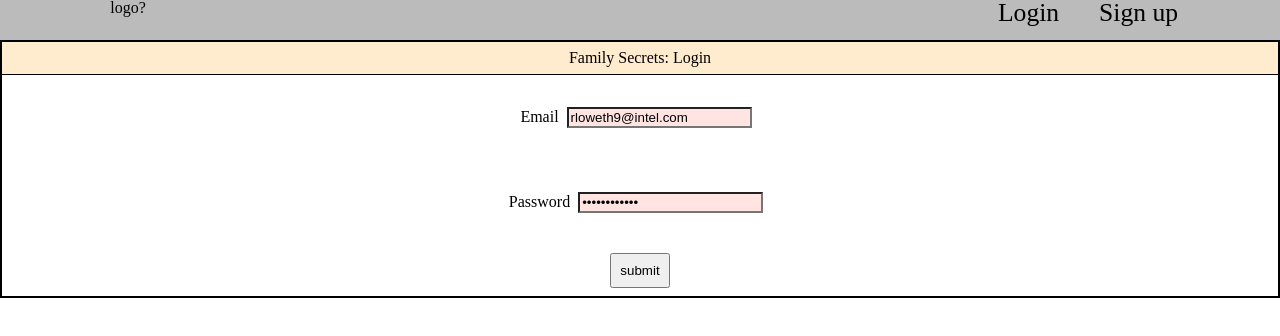
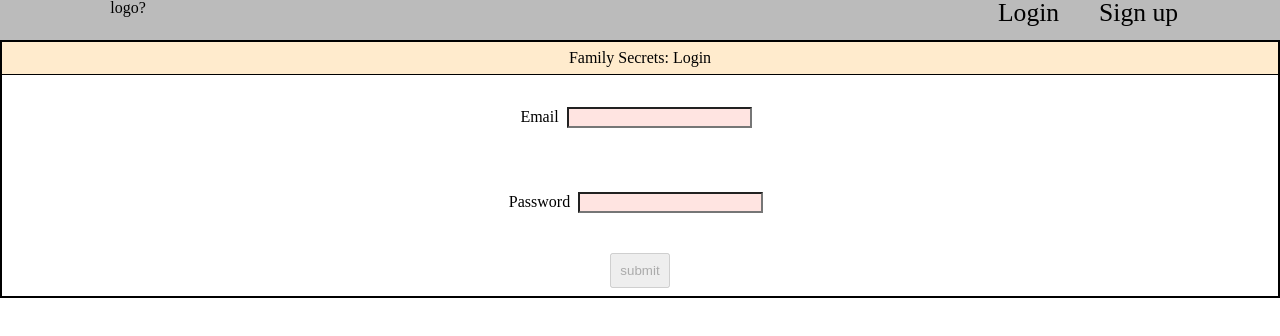
Before and after one commit to Secret-Recipes-Build-Week/frontend, a React (Create React App) app: page /login in a window 1280 px wide. Shown: the top 336 px of the page. Built offline with nearby package versions, Linux system fonts and the light colour scheme.

Commit message:
removed hardcoded login info.

```diff
--- a/src/components/LoginForm.js
+++ b/src/components/LoginForm.js
@@ -50,8 +50,8 @@ const inputStyleObject = {
 // ** COMPONENT LOGIC BEGINS HERE **//
 
 const initialFormValues = {
-  email: "rloweth9@intel.com",
-  password: "MH8A0GkaOkQU",
+  email: "",
+  password: "",
   // doRemember: false
 };
 
```
